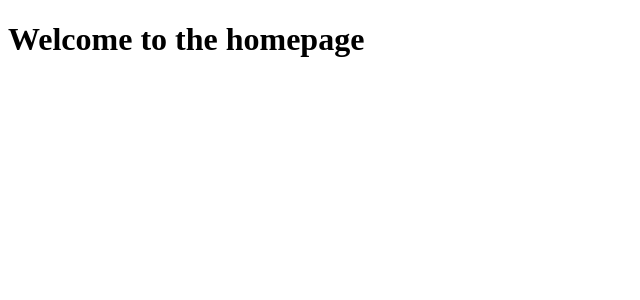
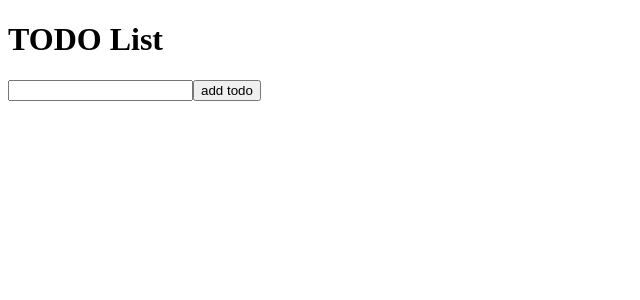
Before and after one commit to perzikanz/learn-nuxt-v4, a Nuxt app: page /todo in a window 1280 px wide. Shown: the top 300 px of the page, without its empty margins (0-640 px from the left). Built offline with nearby package versions, Linux system fonts and the light colour scheme.

Commit message:
TODOリストを作成

```diff
--- /dev/null
+++ b/app/components/AddTodo.vue
@@ -0,0 +1,16 @@
+<script setup lang="ts">
+import { ref } from 'vue'
+
+const emit = defineEmits<{
+  onSubmit: [value: string]
+}>()
+
+const text = ref("")
+</script>
+
+<template>
+  <div>
+    <input v-model="text" name="text"/>
+    <button @click="emit('onSubmit', text)">add todo</button>
+  </div>
+</template>
--- a/app/pages/index.vue
+++ b/app/pages/index.vue
@@ -1,5 +1,6 @@
 <template>
   <div>
-    <h1>this page is top!</h1>
+    <h1>サンプル一覧</h1>
+    <p><NuxtLink to="/todo">TODO list</NuxtLink></p>
   </div>
 </template>
--- a/app/pages/todo.vue
+++ b/app/pages/todo.vue
@@ -1,5 +1,27 @@
+<script setup lang="ts">
+import { ref } from 'vue'
+const todoList = ref<null|{id:number,text:string}[]>(null)
+
+const handleSubmit = (text:string)=>{
+  const todo = {id: Date.now(), text}
+  if(todoList.value){
+    todoList.value.push(todo)
+    return
+  }
+
+  todoList.value = [todo]
+}
+</script>
+
+
 <template>
   <div>
-    <h1>Welcome to the homepage</h1>
+    <h1>TODO List</h1>
+    <AddTodo @on-submit="handleSubmit" />
+    <ul v-if="todoList">
+      <li v-for="item in todoList" :key="item.id">
+        {{ item.text }}
+      </li>
+    </ul>
   </div>
 </template>
```
